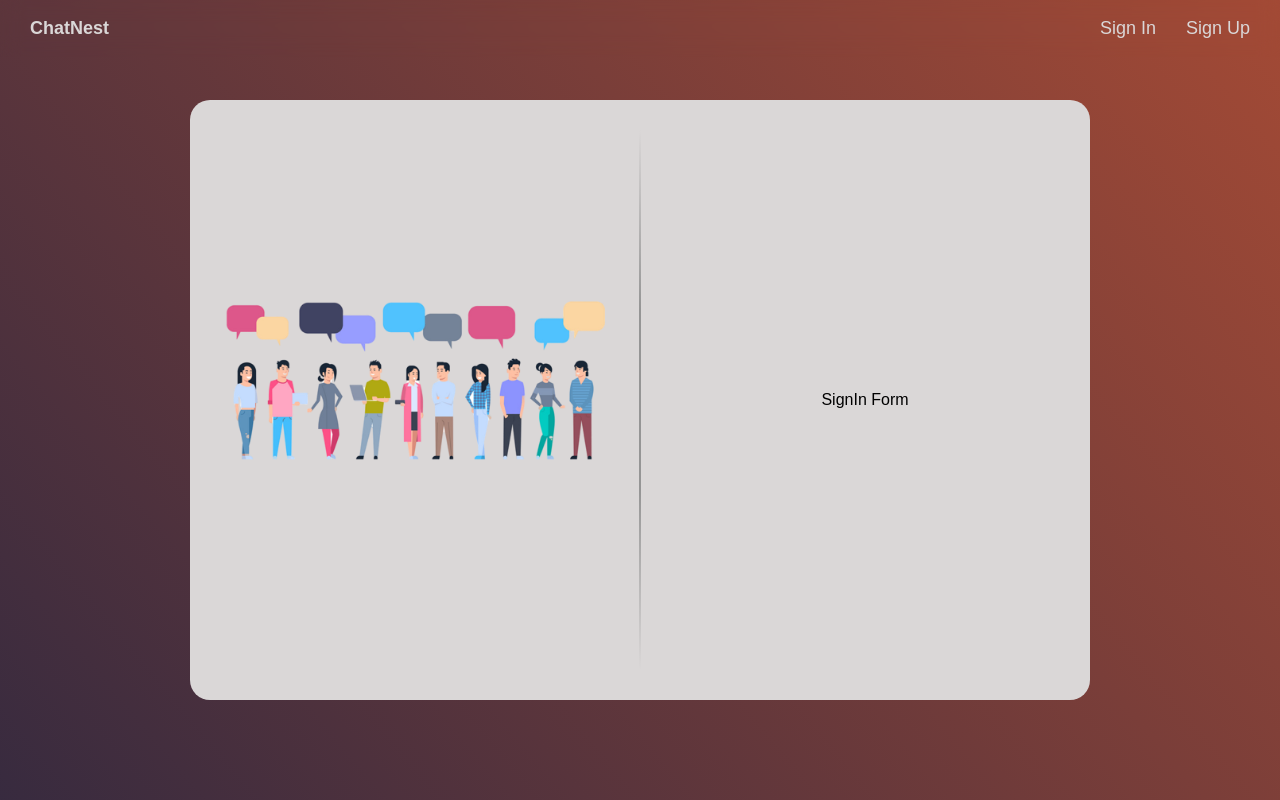
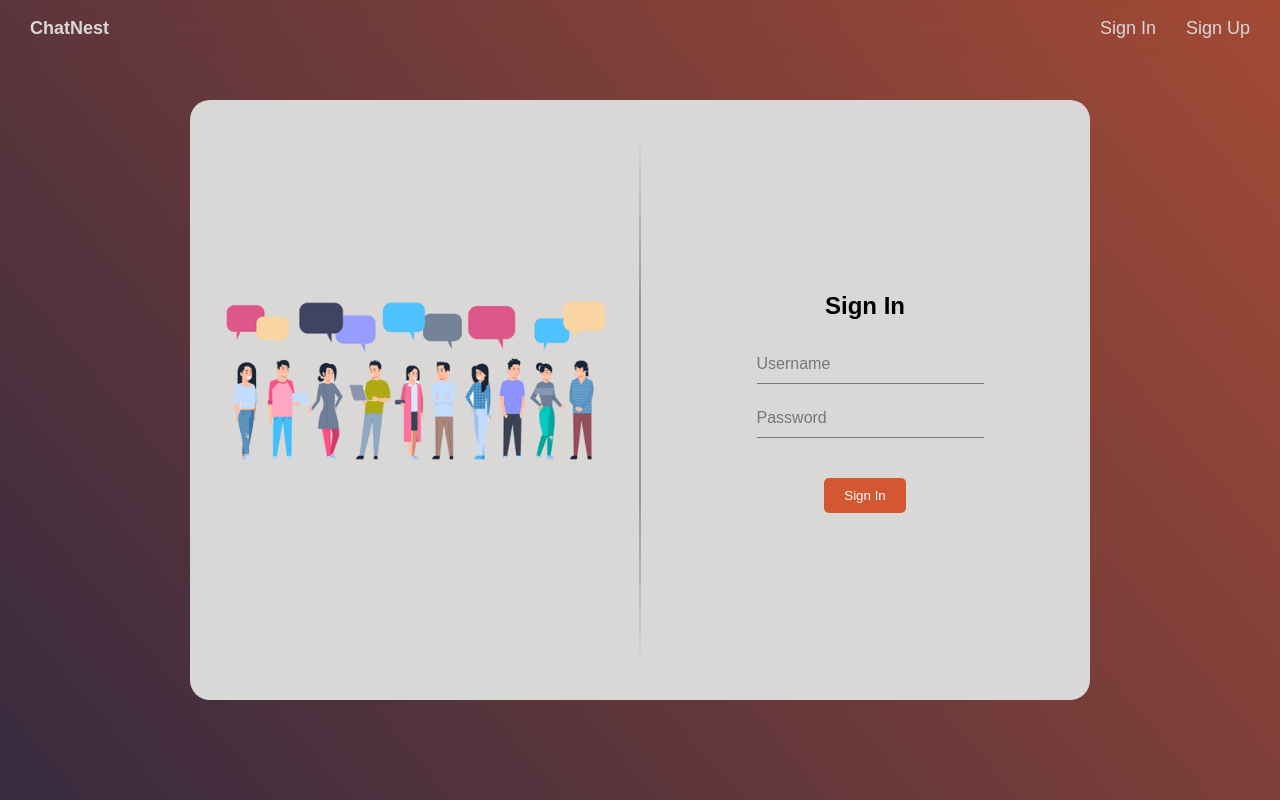
Before and after one commit to MuhammadAhmedKhalid/ChatNestMERN, a React (Create React App) app in the folder frontend/: page / in a window 1280 px wide. Both pictures are taken after a click on the element "Sign In". Built offline with nearby package versions, Linux system fonts and the light colour scheme.

Commit message:
SignIn form created.

```diff
--- a/frontend/src/Components/LandingScreen/SignInForm.tsx
+++ b/frontend/src/Components/LandingScreen/SignInForm.tsx
@@ -1,8 +1,55 @@
-import React from 'react'
+import React, { useState } from 'react';
+import '../../Styling/Form.css';
 
 function SignInForm() {
+
+  const [formData, setFormData] = useState({ username: '', password: '' });
+
+  const handleChange = (fieldName: string, value: string) => {
+    setFormData({
+      ...formData,
+      [fieldName]: value,
+    });
+  };
+
+  const handleSubmit = (event: React.FormEvent) => {
+    event.preventDefault();
+    console.log(formData);
+  };
+
   return (
-    <div>SignIn Form</div>
+    <div className="sign-in-form">
+      <div className="center-content">
+        <h2 className='title'>Sign In</h2>
+        <form onSubmit={handleSubmit}>
+          <div className="form-group">
+            <input
+              type="text"
+              id="username"
+              name="username"
+              value={formData.username}
+              onChange={(e) => handleChange('username', e.target.value)}
+              placeholder="Username"
+              required
+            />
+          </div>
+          <div className="form-group">
+            <input
+              type="password"
+              id="password"
+              name="password"
+              value={formData.password}
+              onChange={(e) => handleChange('password', e.target.value)}
+              placeholder="Password"
+              required
+            />
+          </div>
+          <div className="form-group">
+            <button type="submit" className='sign-in-bttn'>Sign In</button>
+          </div>
+        </form>
+      </div>
+    </div>
   )
 }
 
--- /dev/null
+++ b/frontend/src/Styling/Form.css
@@ -0,0 +1,67 @@
+.sign-in-form {
+  display: flex;
+  justify-content: center;
+  align-items: center;
+  height: 100vh;
+}
+
+.title {
+  margin-bottom: 25px;
+}
+
+.sign-in-bttn {
+  margin-top: 25px;
+}
+
+.center-content {
+  text-align: center;
+}
+
+.form-group {
+  margin-bottom: 15px;
+}
+
+input {
+  width: 100%;
+  padding: 10px 10px 10px 0px;
+  background: transparent;
+  border: none;
+  border-bottom: 1px solid #777;
+  font-size: 16px;
+}
+
+input::placeholder {
+  color: #777;
+}
+
+button {
+  background-color: #D35831;
+  color: #fff;
+  border: none;
+  border-radius: 5px;
+  padding: 10px 20px;
+  cursor: pointer;
+}
+
+button:hover {
+  background-color: #c14621;
+}
+
+@media screen and (max-width: 768px) {
+  .sign-in-form {
+    padding: 20px;
+  }
+
+  .form-group {
+    margin-bottom: 10px;
+  }
+
+  input {
+    font-size: 14px;
+  }
+
+  .sign-in-bttn {
+    text-align: center;
+    margin-top: 15px;
+  }
+}
```
